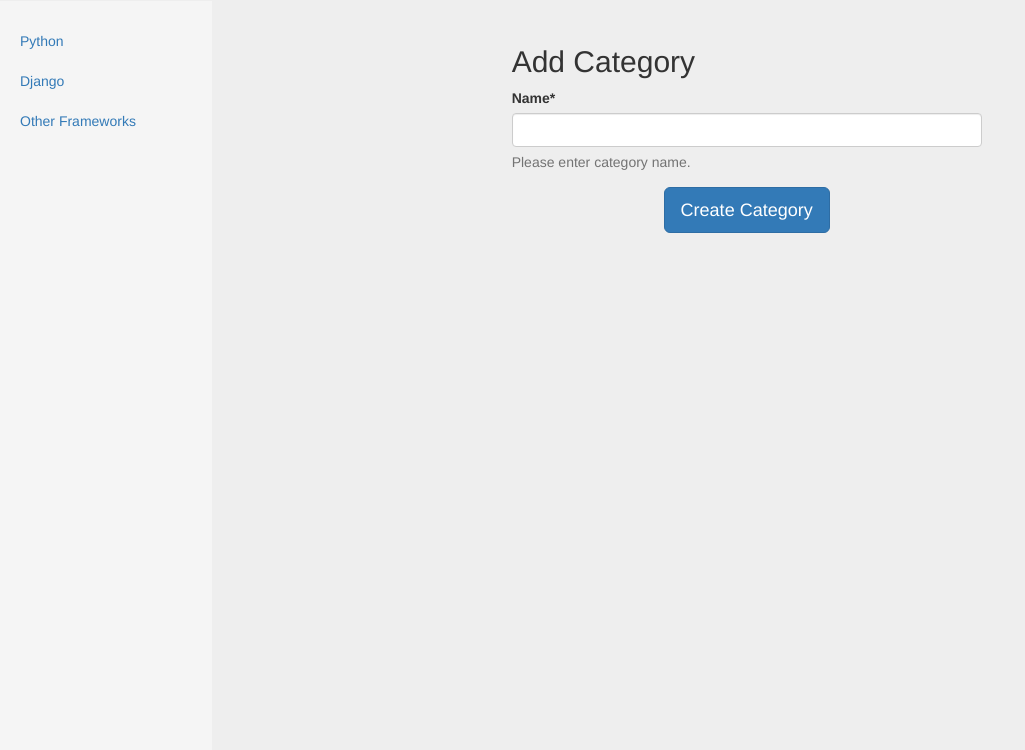
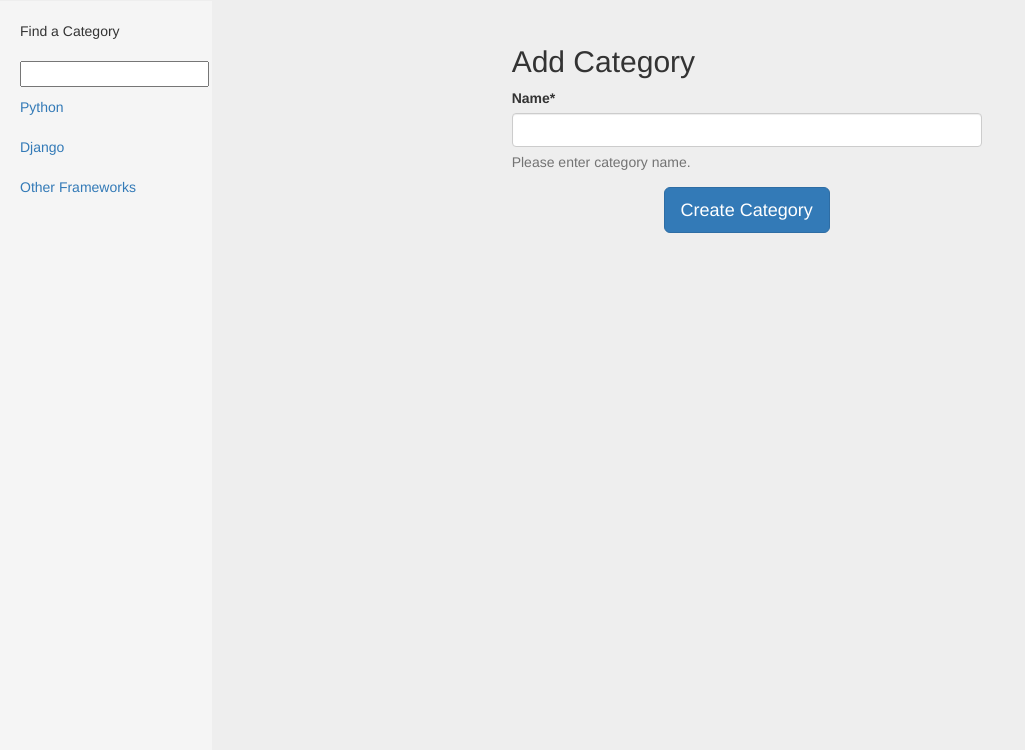
Before and after one commit to den-is/twd18, a Django app: page /rango/add_category/ in a window 1280 px wide. Shown: the part 50-800 px from the top of the page, without its empty margins (0-1025 px from the left). Run offline with Django 3.2, Linux system fonts and the light colour scheme; a user stored in the database is signed in; data comes from the database, SQL or seed files in the repository; parts of the project's set-up code (start-up, migrations or seed data) failed here and were passed over; some libraries are stand-ins or nearby versions.

Commit message:
ch19.3: Inline Category Suggestions

```diff
--- a/project/rango/urls.py
+++ b/project/rango/urls.py
@@ -14,4 +14,5 @@ urlpatterns = [
         url(r'^profile/edit/$', views.edit_profile, name='edit_profile'),
         url(r'^profile/(?P<user_name>[\w]+)/$', views.user_area, name='user_area'),
         url(r'^like_category/$', views.like_category, name='like_category'),
+        url(r'^suggest_category/$', views.suggest_category, name='suggest_category'),
         ]
--- a/project/rango/views.py
+++ b/project/rango/views.py
@@ -211,3 +211,26 @@ def like_category(request):
             cat.save()
 
     return HttpResponse(likes)
+
+def get_category_list(max_results=0, starts_with=''):
+    cat_list = []
+
+    if starts_with:
+        cat_list = Category.objects.filter(name__istartswith=starts_with)
+
+    if max_results > 0:
+        if cat_list.count() > max_results:
+            cat_list = cat_list[:max_results]
+
+    return cat_list
+
+def suggest_category(request):
+
+    cat_list = []
+    starts_with = ''
+    if request.method == 'GET':
+        starts_with = request.GET['suggestion']
+
+    cat_list = get_category_list(8, starts_with)
+
+    return render(request, 'rango/cats.html', {'cats': cat_list})
--- a/project/static/js/rango-ajax.js
+++ b/project/static/js/rango-ajax.js
@@ -9,4 +9,16 @@ $(document).ready(function() {
     });
   });
 
+  $("#suggestion").keyup(function(){
+    var query;
+    query = $(this).val();
+    if(query) {
+      $.get('/rango/suggest_category/', {suggestion: query}, function(data){
+        $("#cats").html(data);
+      });
+    } else {
+      $("#cats").empty();
+    }
+  });
+
 });
--- a/project/templates/base.html
+++ b/project/templates/base.html
@@ -53,6 +53,18 @@
     <div class="container-fluid">
       <div class="row">
         <div class="col-sm-3 col-md-2 sidebar">
+
+          <ul class="nav nav-list">
+            <li class="nav-header">Find a Category</li>
+            <form>
+              <label></label>
+              <li><input class="search-query span10" type="text" name="suggestion" value="" id="suggestion"></li>
+            </form>
+          </ul>
+
+          <div id="cats">
+          </div>
+
           {% load rango_extras %}
           {% block sidebar %}
           {% get_category_list category %}
```
